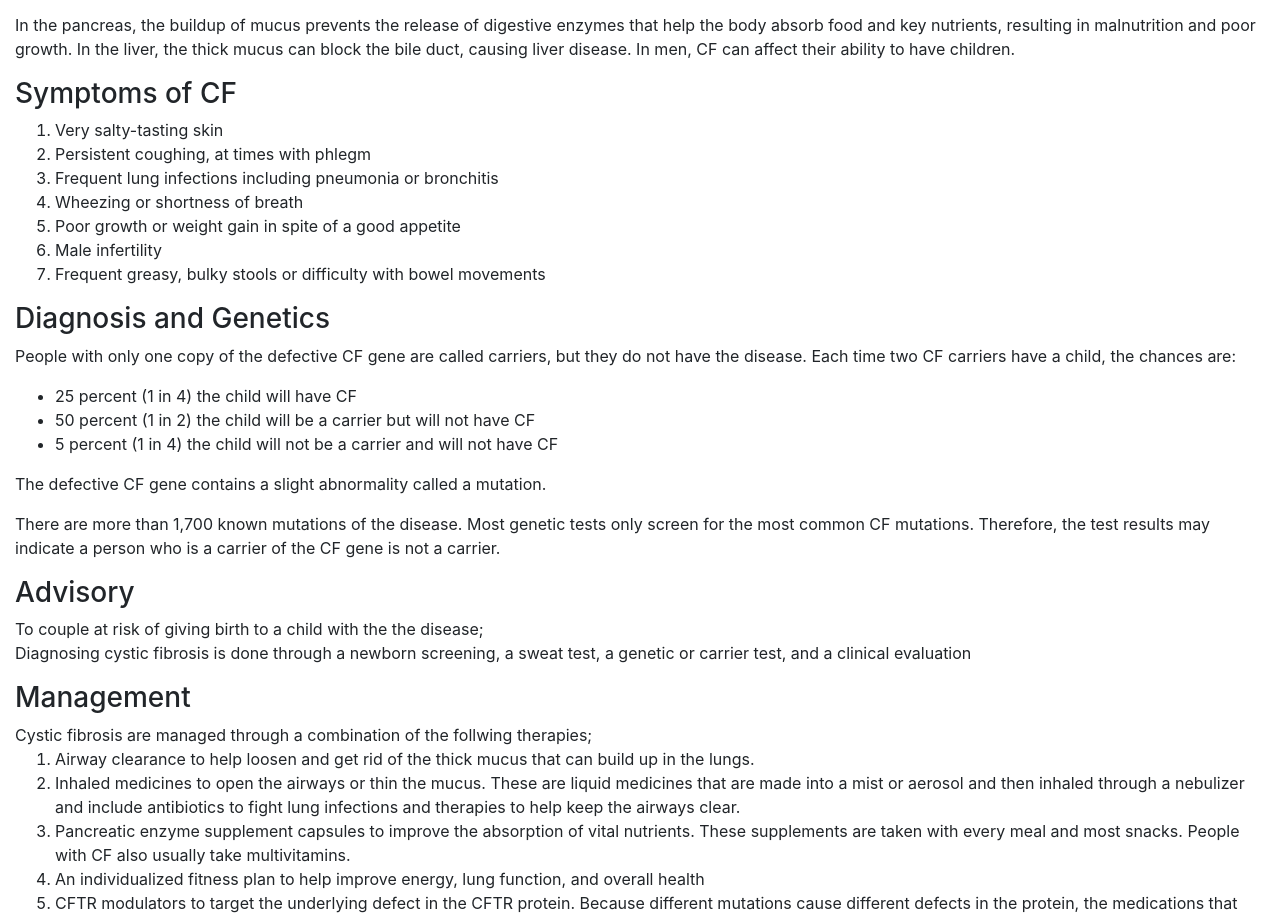
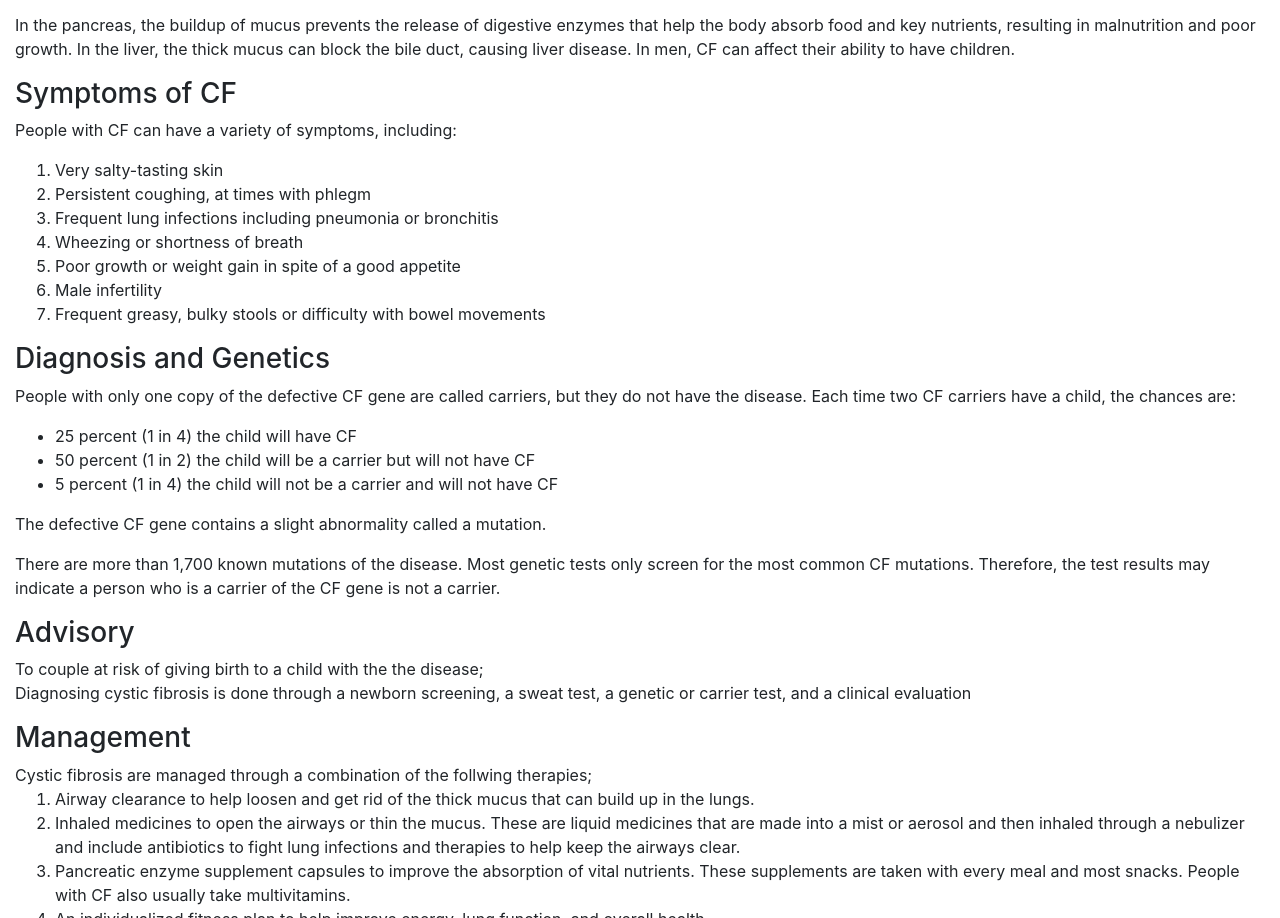
Before and after one commit to TabithaKO/geneUs, a plain HTML site: page index.html in a window 1280 px wide. Shown: the part 2745-3663 px from the top of the page. Drawn offline with Linux system fonts and the light colour scheme.

Commit message:
Add paragragh

```diff
--- a/index.html
+++ b/index.html
@@ -114,7 +114,7 @@
         <p>In the lungs, the mucus clogs the airways and traps germs, like bacteria, leading to infections, inflammation, respiratory failure, and other complications. For this reason, minimizing contact with germs is a top concern for people with CF.</p>
         <p>In the pancreas, the buildup of mucus prevents the release of digestive enzymes that help the body absorb food and key nutrients, resulting in malnutrition and poor growth. In the liver, the thick mucus can block the bile duct, causing liver disease. In men, CF can affect their ability to have children.</p>
         <h3>Symptoms of CF</h3>
-
+        <p>People with CF can have a variety of symptoms, including:</p>
         <ol>
         <li>Very salty-tasting skin</li>
         <li>Persistent coughing, at times with phlegm</li>
```
